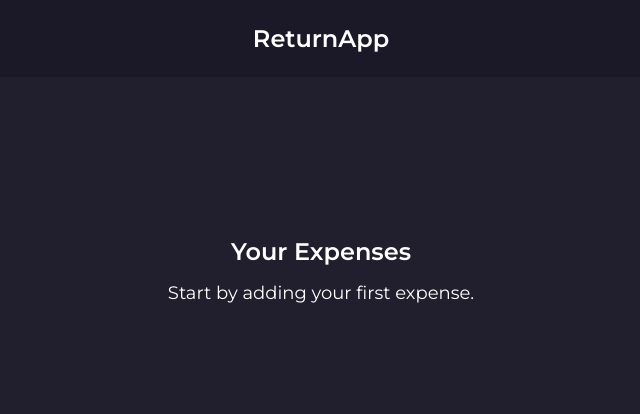
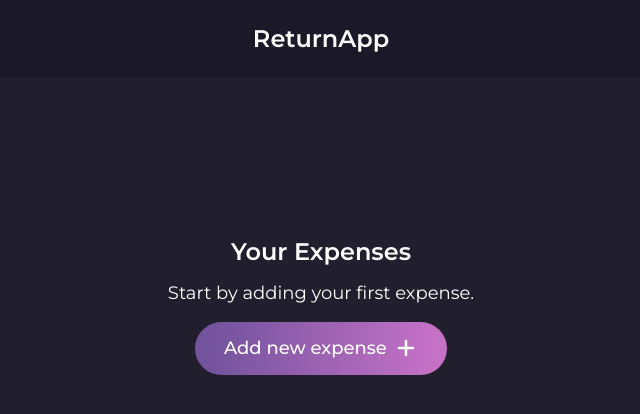
Before and after one commit to chmery/returnapp, a React (Create React App) app: page / in a window 1280 px wide. Shown: the top 414 px of the page, without its empty margins (319-959 px from the left). Built offline with nearby package versions, Linux system fonts and the light colour scheme.

Commit message:
Create button component

```diff
--- a/src/components/Expenses/Expenses.js
+++ b/src/components/Expenses/Expenses.js
@@ -1,13 +1,17 @@
+import Button from "../UI/Button";
+
 import classes from "./Expenses.module.css";
+import PlusIcon from "./PlusIcon";
 
 const Expenses = () => {
     return (
-        <>
-            <div className={classes.expenses}>
-                <h1>Your Expenses</h1>
-                <p className={classes["start-text"]}>Start by adding your first expense.</p>
-            </div>
-        </>
+        <div className={classes.expenses}>
+            <h1>Your Expenses</h1>
+            <p className={classes["start-text"]}>Start by adding your first expense.</p>
+            <Button>
+                Add new expense <PlusIcon />
+            </Button>
+        </div>
     );
 };
 
--- /dev/null
+++ b/src/components/Expenses/PlusIcon.js
@@ -0,0 +1,21 @@
+const PlusIcon = () => {
+    return (
+        <svg
+            xmlns="http://www.w3.org/2000/svg"
+            width="24"
+            height="24"
+            viewBox="0 0 24 24"
+            fill="none"
+            stroke="currentColor"
+            stroke-width="2.5"
+            stroke-linecap="round"
+            stroke-linejoin="round"
+            class="feather feather-plus"
+        >
+            <line x1="12" y1="5" x2="12" y2="19"></line>
+            <line x1="5" y1="12" x2="19" y2="12"></line>
+        </svg>
+    );
+};
+
+export default PlusIcon;
--- /dev/null
+++ b/src/components/UI/Button.js
@@ -0,0 +1,7 @@
+import classes from "./Button.module.css";
+
+const Button = (props) => {
+    return <button className={classes.button}>{props.children}</button>;
+};
+
+export default Button;
--- /dev/null
+++ b/src/components/UI/Button.module.css
@@ -0,0 +1,19 @@
+.button {
+    background: linear-gradient(92.88deg, #75549e 8.76%, #c471c6 93.09%);
+    color: white;
+    display: flex;
+    align-items: center;
+    column-gap: 0.4em;
+    margin: 1em auto;
+    border: none;
+    font-size: 1.125rem;
+    font-weight: 500;
+    padding: 0.8em 1.6em;
+    border-radius: 10em;
+    cursor: pointer;
+    transition: transform 0.2s;
+}
+
+.button:hover {
+    transform: scale(1.08);
+}
--- a/src/index.css
+++ b/src/index.css
@@ -1,10 +1,13 @@
 @import url("https://fonts.googleapis.com/css2?family=Montserrat:wght@400;500;600&display=swap");
 @import url("./css/variables.css");
+
+* {
+    font-family: "Montserrat", sans-serif;
+    color: #fff;
+}
 
 body {
     box-sizing: border-box;
     margin: 0;
     background: var(--bg);
-    font-family: "Montserrat", sans-serif;
-    color: #fff;
 }
```
